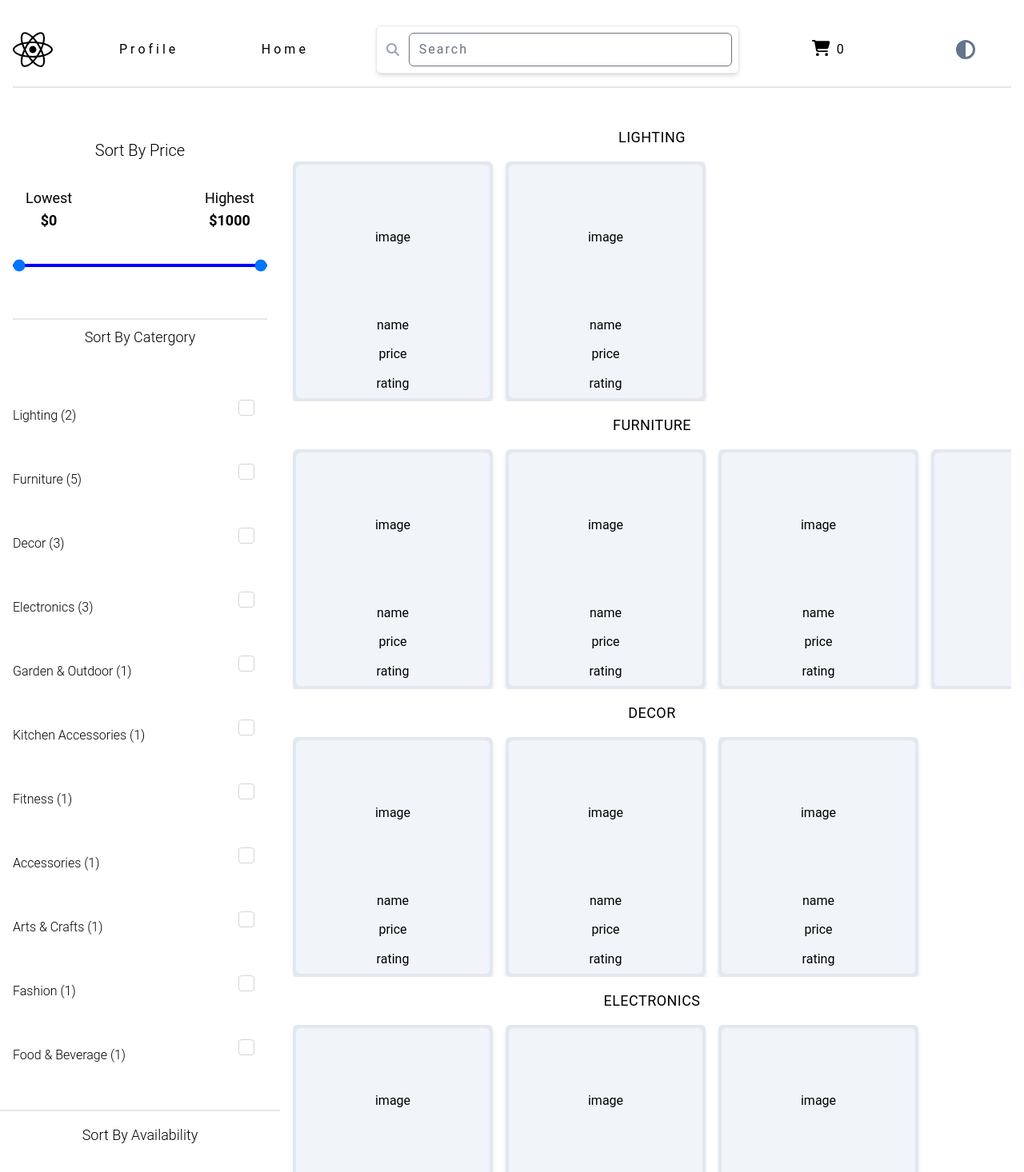
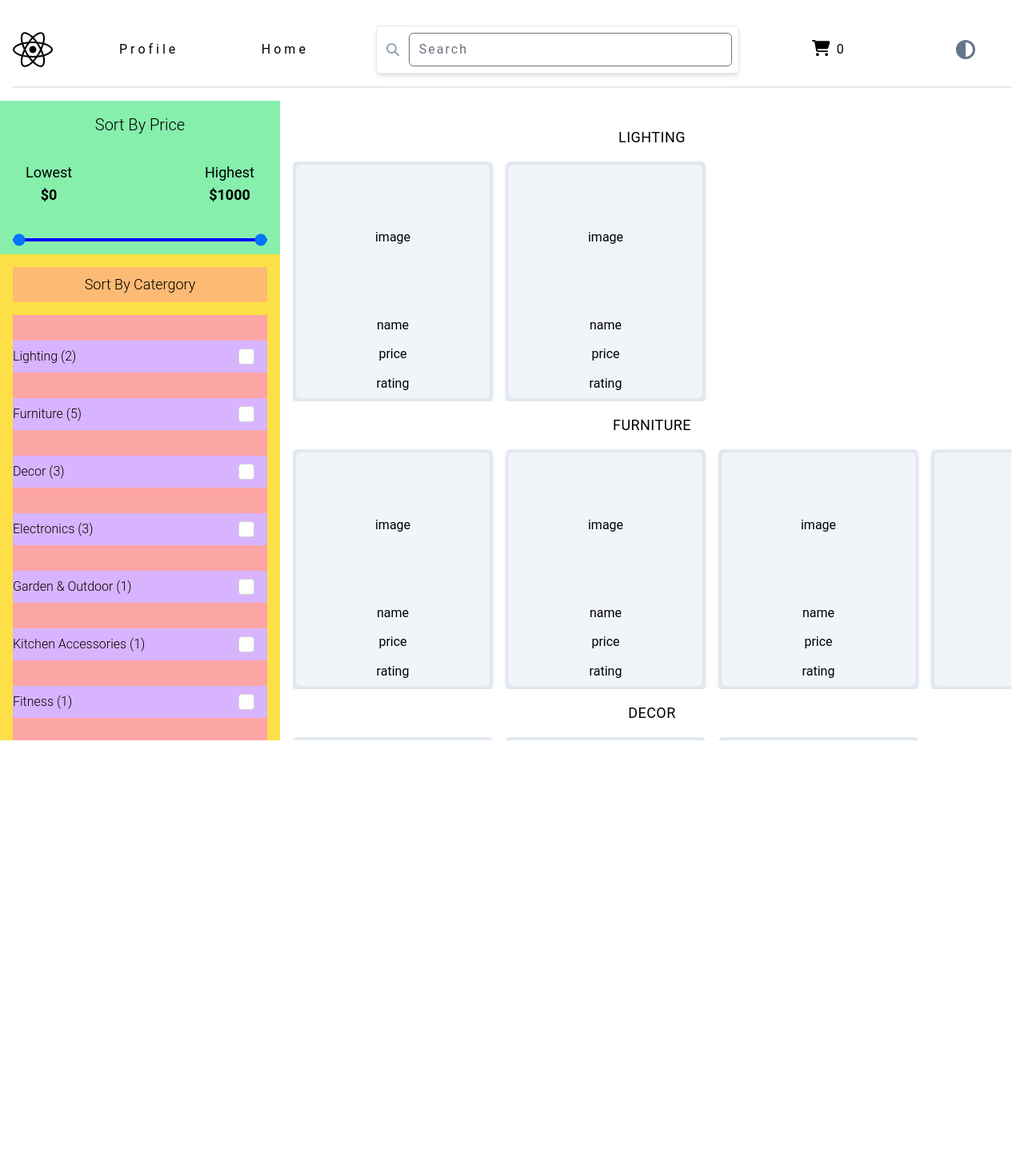
Before and after one commit to mSharifHub/e-commerce, a React (Create React App) app: page / in a window 1280 px wide. Shown: the top 1466 px of the page at 80% size. After the commit the page ends 926 px from the top, so only its background shows below. Built offline with nearby package versions, Linux system fonts and the light colour scheme.

Commit message:
#1.4 implementing filter horizontal style for small window size

```diff
--- a/src/components/filter/Filter.jsx
+++ b/src/components/filter/Filter.jsx
@@ -5,13 +5,19 @@ import CategoryComponent from "./categoryComponent/CategoryComponent";
 
 export function Filter() {
   return (
-    <div className="h-full w-full relative flex flex-col  space-y-10 ">
-      <form>
+    <div className="relative flex w-full h-full overflow-x-scroll scroll whitespace-nowrap scroll-smooth sm:flex-col bg-slate-300 ">
+      <div>
         <PriceComponent />
+      </div>
+      <div>
         <CategoryComponent />
+      </div>
+      <div>
         <AvailabilityComponent />
+      </div>
+      <div>
         <StarRatingComponent />
-      </form>
+      </div>
     </div>
   );
 }
--- a/src/components/filter/availabilityComponent/AvailabilityComponent.jsx
+++ b/src/components/filter/availabilityComponent/AvailabilityComponent.jsx
@@ -8,7 +8,7 @@ export default function AvailabilityComponent() {
   };
 
   return (
-    <div className="flex flex-col mt-8 p-4 border-t-2">
+    <div className="flex flex-col  p-4 border-t-2 bg-blue-500">
       <span className="flex justify-center font-light text-lg">
         Sort By Availability
       </span>
--- a/src/components/filter/categoryComponent/CategoryComponent.jsx
+++ b/src/components/filter/categoryComponent/CategoryComponent.jsx
@@ -31,16 +31,16 @@ export default function CategoryComponent() {
   };
 
   return (
-    <div className="flex flex-col mt-8  p-4 ">
-      <span className="font-light text-lg  text-center mb-4 py-2 border-t-2 ">
+    <div className="flex  w-full flex-col p-4  bg-yellow-300 border-b-2 ">
+      <span className="font-light text-lg  text-center mb-4 py-2 bg-orange-300 ">
         Sort By Catergory
       </span>
-      <div className=" flex flex-col  ">
+      <div className=" flex sm:flex-col bg-red-300">
         {listCategories.map((category) => (
           <label
             key={category}
             htmlFor={category}
-            className="flex mt-10  justify-between w-full "
+            className="flex   justify-between items-center w-full mt-8 bg-purple-300"
           >
             <span className="font-light py-2  w-full">
               {category}
--- a/src/components/filter/priceComponent/PriceComponent.jsx
+++ b/src/components/filter/priceComponent/PriceComponent.jsx
@@ -25,7 +25,7 @@ export default function PriceComponent() {
   const maxPos = 100 - (state.priceRange.max / 1000) * 100;
 
   return (
-    <div className="flex flex-col p-4  mt-8">
+    <div className="flex flex-col p-4  bg-green-300">
       <span className="text-center font-light text-xl">Sort By Price</span>
       <div className="flex justify-between mt-8 ">
         <span className="text-lg capitalize flex flex-col justify-center items-center  px-4">
--- a/src/components/filter/ratingComponent/StarRatingComponent.jsx
+++ b/src/components/filter/ratingComponent/StarRatingComponent.jsx
@@ -14,7 +14,7 @@ export default function StarRatingComponent() {
   };
 
   return (
-    <div className="flex flex-col  mt-8 p-4  ">
+    <div className="flex flex-col  p-4 bg-orange-500  ">
       <span className="font-light text-xl text-center mb-4 p-4 border-t-2">
         Sort By Rating
       </span>
--- a/src/components/pages/Home.jsx
+++ b/src/components/pages/Home.jsx
@@ -3,10 +3,8 @@ import { Filter } from "../filter/Filter";
 
 export function Home() {
   return (
-    <div className="h-screen  w-screen grid grid-cols-[350px_1fr]">
-      <div className="h-full">
-        <Filter />
-      </div>
+    <div className="h-screen  w-screen grid sm:grid-cols-[350px_1fr]">
+      <Filter />
       <div className="p-4 h-full w-full overflow-x-scroll  scroll whitespace-nowrap">
         <CategoryDisplay />
       </div>
```
